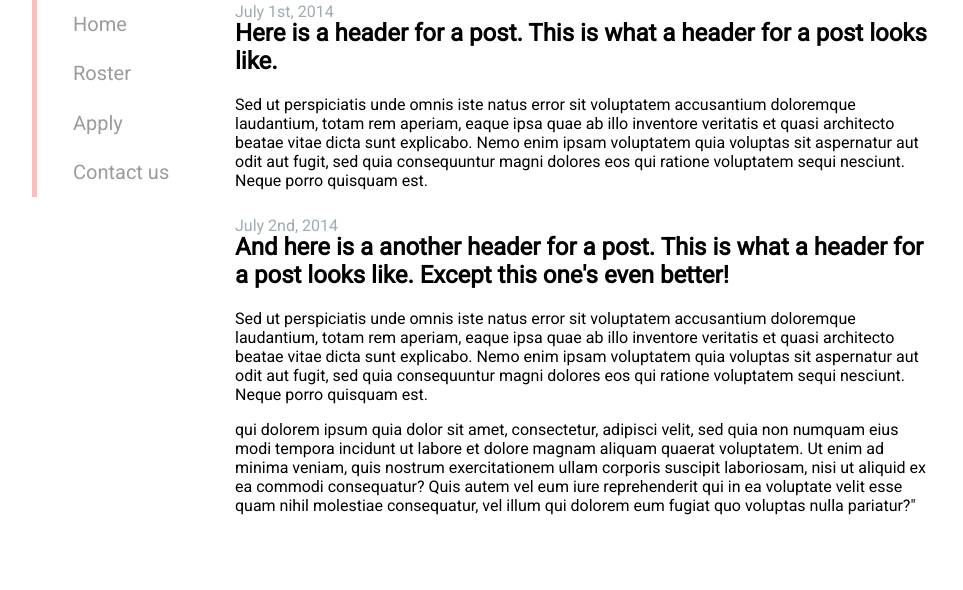
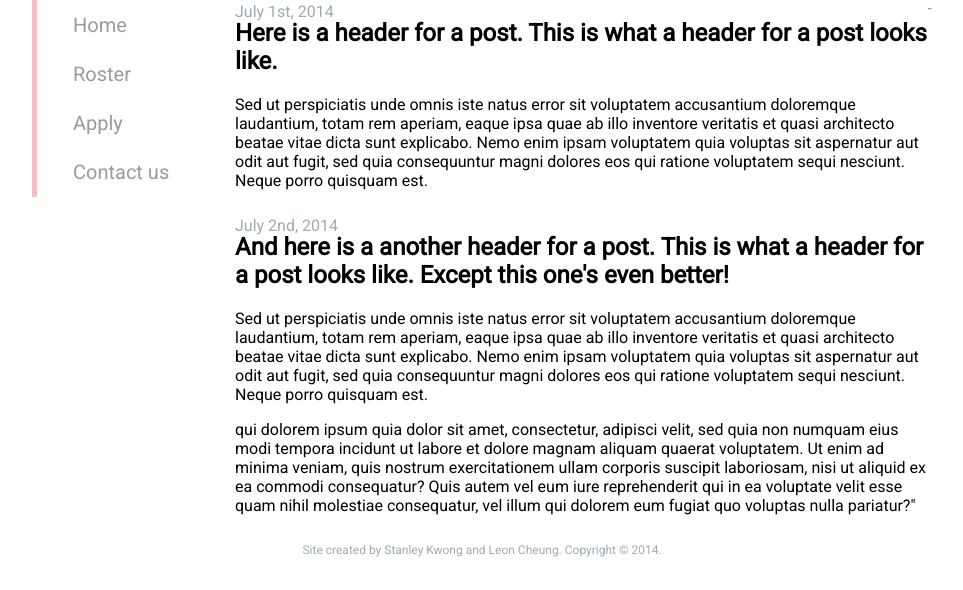
Before and after one commit to Iron-Panthers/iron-panthers-web, a Python web app: template src/templates/index.html in a window 1280 px wide. Shown: the part 210-800 px from the top of the page, without its empty margins (158-1121 px from the left). Run offline with Jinja, Linux system fonts and the light colour scheme; the template is opened without the code that fills it, so the values that code supplies are empty.

Commit message:
Updated layout again

```diff
--- a/src/templates/style.css
+++ b/src/templates/css/style.css
@@ -9,7 +9,7 @@
 .banner {
 	height: 200px;
 	margin: -8px -8px 0 -8px;
-	background-image: url("img/stock-banner.jpg");
+	background-image: url("stock-banner.jpg");
 }
 
 /* Encompasses all elements under the header. */
@@ -40,31 +40,28 @@
 #sidebar:hover {
 	border-left-color: #FF0D0D;
 }
-#sidebar>li {
-	font-weight: 500;
+#sidebar li {
 	font-size: 20px;
 	padding: 7% 0;
 	/*padding: 7% 0*/;
+	padding-left: 20%;
 	transition: background-color .2s;
 		transition-property: background-color;
 		transition-duration: 0.2s;
 		transition-timing-function: initial;
 		transition-delay: initial;
 }
-#sidebar>li:hover {
-	background-color: #D7E29F;
+#sidebar li:hover {
+	background-color: rgb(255, 235, 132);
 }
-#sidebar>li>a {
-	/*Can't figure out how to make the entire list item clickable
-	  (i.e. the highlighted section). I can't get the right margin
-	  to be linkable. */
-	padding-left: 20%;
+#sidebar a {
 	padding-top: 3.5%;
 	padding-bottom: 3.5%;
 	text-decoration: none;
 	color: rgb(155, 155, 155);
 }
-#sidebar>li>a:hover {
+
+#sidebar a:hover {
 	color: rgb(0, 0, 0);
 }
 
@@ -76,11 +73,9 @@
 	width: 77%;
 	height: 80%;
 }
-
 .post {
 	position: relative;
 }
-
 time {
 	margin-top: 10px;
 	display: inline-block;
@@ -89,3 +84,29 @@ time {
 .post h1 {
 	margin-top: -2px;
 }
+
+/* Footer, where credits are given. */
+#footer {
+	text-align: center;
+	font-size: 12px;
+	margin-top: 12px;
+}
+#footer a {
+	text-decoration: none;
+	-webkit-transition: color .3s;
+	-o-transition: color .3s;
+	-moz-transition: color .3s;
+	color: #9EABB3;
+}
+#footer a:visited {
+	color: #9EABB3;
+}
+#footer a:hover {
+	-webkit-transition-duration: .3s;
+	-o-transition-duration: .3s;
+	-moz-transition-duration: .3s;
+	color: #3399CC;
+}
+#footer a:active {
+	color: #3399FF;
+}
--- a/src/templates/index.html
+++ b/src/templates/index.html
@@ -4,8 +4,8 @@
 		<title>Burlingame Robotics</title>
 		<meta name="description" content="The Official BHS Robotics Website" />
 		<meta http-equiv="content-type" content="text/html;charset=UTF-8" />
-		<link href="style.css" type="text/css" rel="stylesheet" />
-		<script src="script.js"></script>
+		<link href="css/style.css" type="text/css" rel="stylesheet" />
+<!-- 	<script src="js/script.js"></script> -->
 	</head>
 
 	<body>
@@ -13,17 +13,10 @@
 		<div id="container">
 			<nav>
 				<ul id="sidebar">
-					<li>
-						<a href="/index.html">Home</a>
-					</li>
-					<li>
-						<a href="/roster.html">Roster</a>
-					</li>
-					<li>
-						<a href="/jointeam.html">Apply</a>
-					<li>
-						<a href="/contact.html">Contact us</a>
-					</li>
+					<a href="/index.html"><li>Home</li></a>
+					<a href="/roster.html"><li>Roster</li></a>
+					<a href="/jointeam.html"><li>Apply</li></a>
+					<a href="/contact.html"><li>Contact us</li></a>
 				</ul>
 			</nav>
 			<main class="feed" role="main">.
@@ -43,6 +36,8 @@
 					<p>qui dolorem ipsum quia dolor sit amet, consectetur, adipisci velit, sed quia non numquam eius modi tempora incidunt ut labore et dolore magnam aliquam quaerat voluptatem. Ut enim ad minima veniam, quis nostrum exercitationem ullam corporis suscipit laboriosam, nisi ut aliquid ex ea commodi consequatur? Quis autem vel eum iure reprehenderit qui in ea voluptate velit esse quam nihil molestiae consequatur, vel illum qui dolorem eum fugiat quo voluptas nulla pariatur?"</p>
 				</article>
 			</main>
+			<hr />
 		</div>
+		<div id="footer"><a href="https://github.com/fsxfreak/iron-panthers-web">Site created by Stanley Kwong and Leon Cheung. Copyright &copy; 2014.</a></div>
 	</body>
 </html>
```
Also changed, not shown: src/app.yaml (+9 -0 lines), src/templates/css/stock-banner.jpg (renamed from src/templates/img/stock-banner.jpg).
